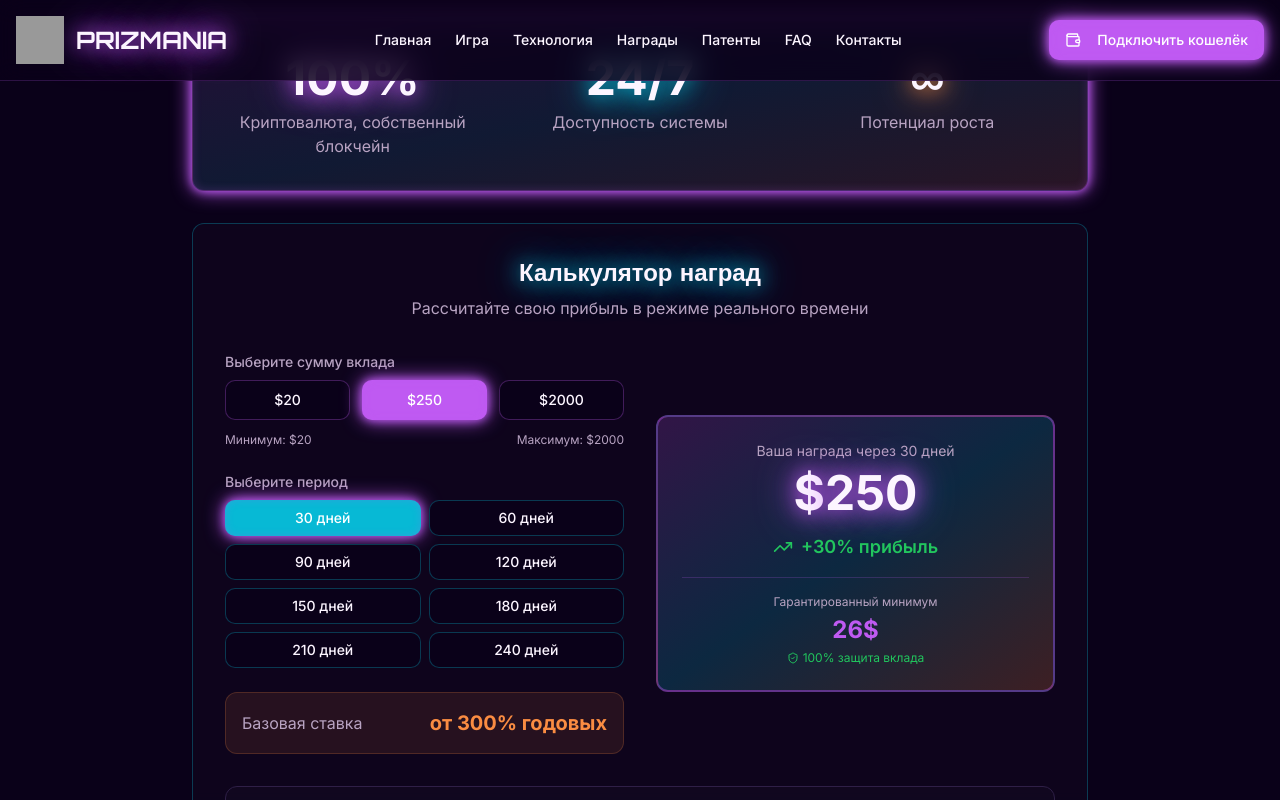
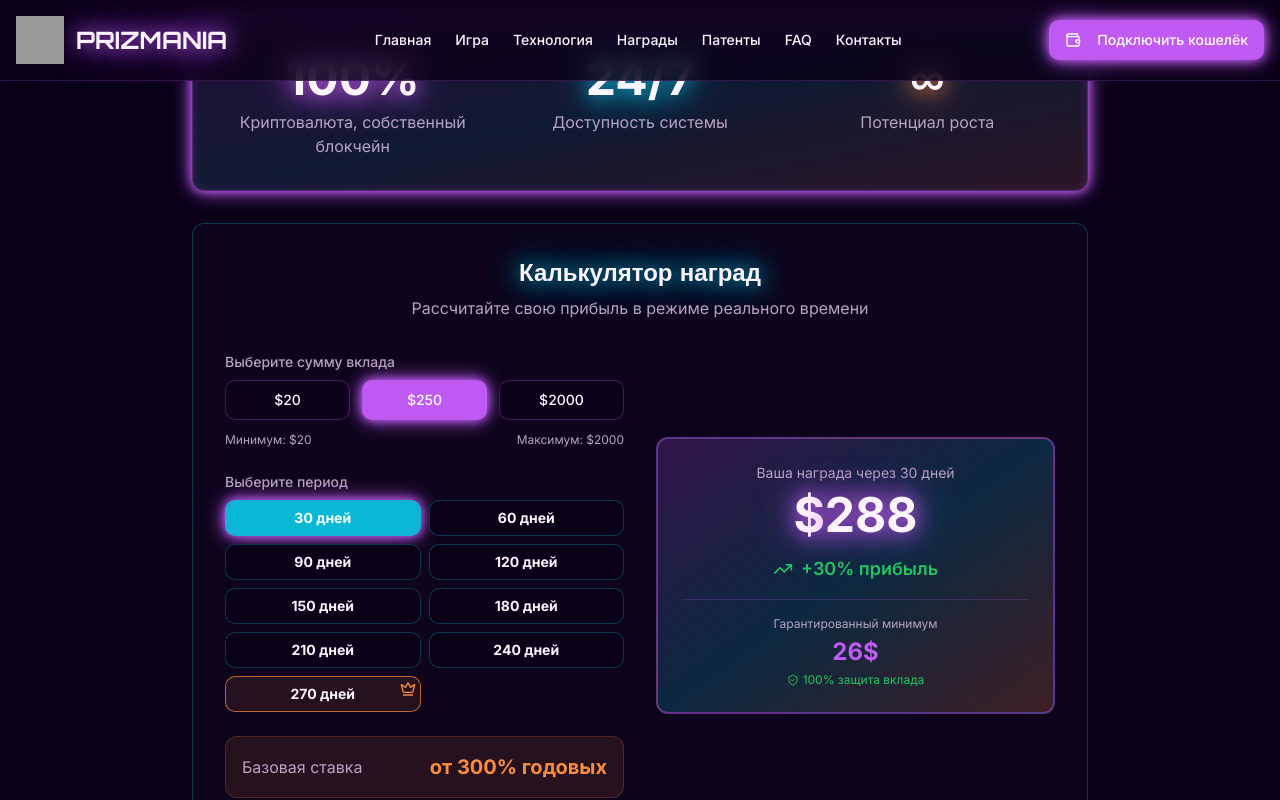
Before and after one commit to pr-poehali-dev/prizmania-crypto-game, a React (Vite) app: page / in a window 1280 px wide. Both pictures are taken after a click on the button "$250". Shown: the part 3029-3829 px from the top of the page. Built offline with nearby package versions, Linux system fonts and the light colour scheme; grey boxes are pictures that could not be loaded.

Commit message:
Обновление наградной системы вклада

```diff
--- a/src/pages/Index.tsx
+++ b/src/pages/Index.tsx
@@ -19,7 +19,7 @@ const Index = () => {
 
   const rewardMap: Record<number, Record<number, number>> = {
     20: { 30: 20, 60: 40, 90: 70, 120: 135, 150: 560, 180: 640 },
-    250: { 30: 250, 60: 500, 90: 875, 120: 1687, 150: 7000, 180: 8000, 210: 9000, 240: 10000 },
+    250: { 30: 288, 60: 354, 90: 480, 120: 625, 150: 715, 180: 810, 210: 2100, 240: 3750, 270: 6750 },
     2000: { 30: 2000 }
   };
 
@@ -369,15 +369,26 @@ const Index = () => {
                               <span className="font-bold">{period.days} дней</span>
                             </Button>
                           ))}
-                          {calcAmount === 250 && [30, 60, 90, 120, 150, 180, 210, 240].map((days) => (
+                          {calcAmount === 250 && [
+                            { days: 30, reward: 288 },
+                            { days: 60, reward: 354 },
+                            { days: 90, reward: 480 },
+                            { days: 120, reward: 625 },
+                            { days: 150, reward: 715 },
+                            { days: 180, reward: 810 },
+                            { days: 210, reward: 2100 },
+                            { days: 240, reward: 3750 },
+                            { days: 270, reward: 6750, gold: true }
+                          ].map((period) => (
                             <Button
-                              key={days}
-                              variant={calcDays === days ? "default" : "outline"}
-                              onClick={() => setCalcDays(days)}
-                              className={calcDays === days ? "neon-border bg-secondary" : "border-secondary/30"}
+                              key={period.days}
+                              variant={calcDays === period.days ? "default" : "outline"}
+                              onClick={() => setCalcDays(period.days)}
+                              className={`${calcDays === period.days ? "neon-border bg-secondary" : "border-secondary/30"} ${period.gold ? "border-accent/70 bg-accent/10" : ""} relative`}
                               size="sm"
                             >
-                              {days} дней
+                              {period.gold && <Icon name="Crown" size={12} className="text-accent absolute top-1 right-1" />}
+                              <span className="font-bold">{period.days} дней</span>
                             </Button>
                           ))}
                           {calcAmount === 2000 && (
```
